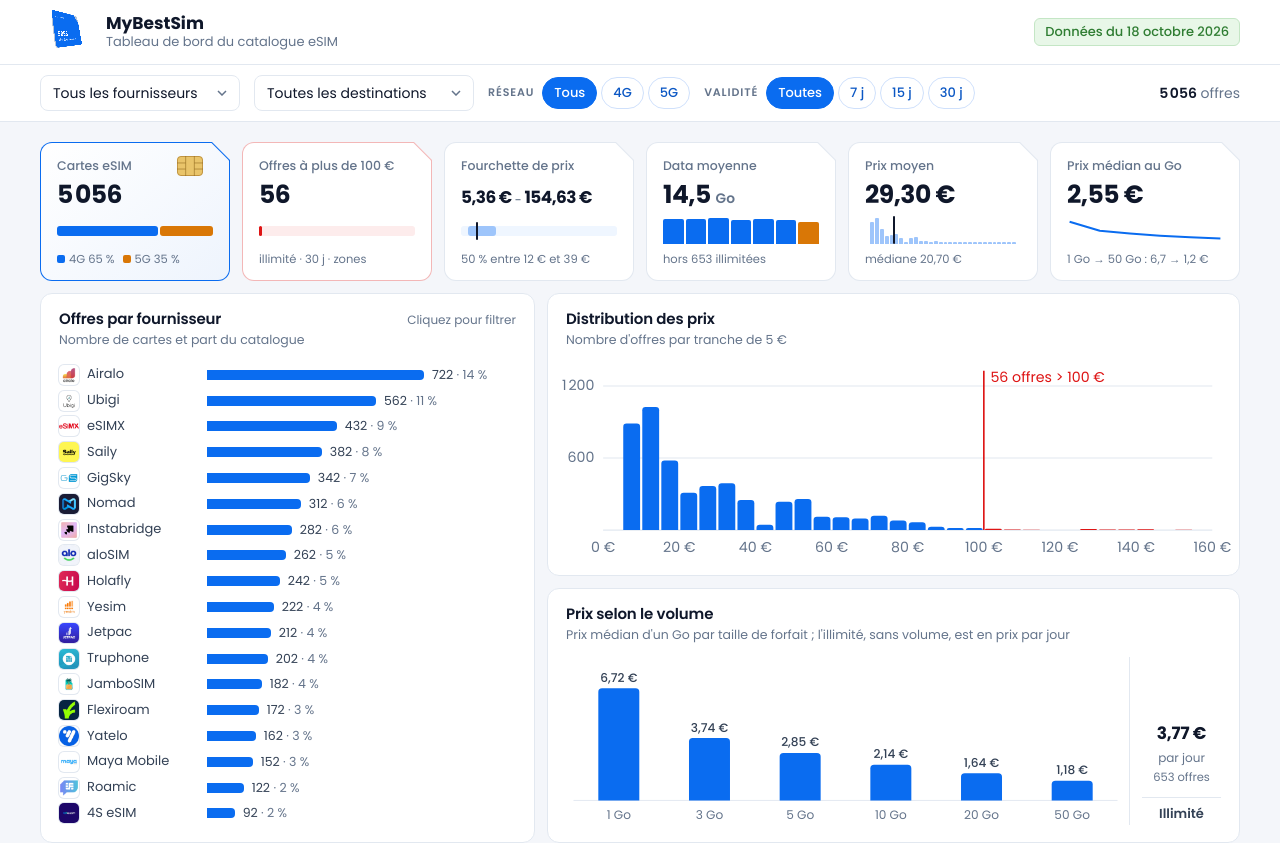
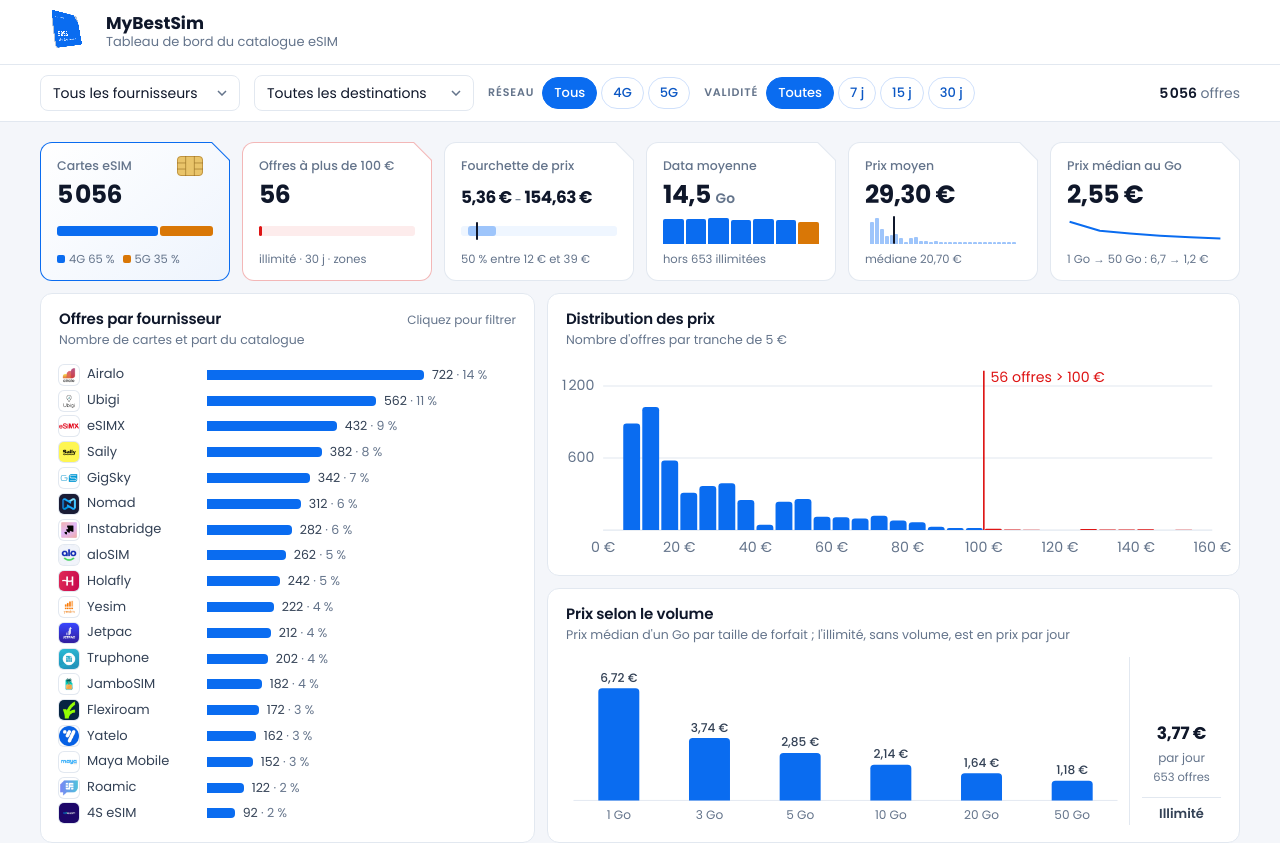
Before and after one commit to acanavat/mybestsim-dashboard, a Next.js app: page / in a window 1280 px wide. Shown: the top 843 px of the page. Built offline with nearby package versions, Linux system fonts and the light colour scheme.

Commit message:
Retrait du badge de date d'import dans le bandeau

```diff
--- a/src/app/globals.css
+++ b/src/app/globals.css
@@ -49,10 +49,6 @@
 .brand { display: flex; align-items: center; gap: 14px; min-width: 0; }
 .brand b { display: block; font-size: 17px; font-weight: 700; line-height: 1.2; }
 .brand span { display: block; font-size: 13px; color: var(--muted); line-height: 1.3; }
-.stamp {
-  font-size: 13px; font-weight: 500; color: var(--green-ink); background: var(--green-wash);
-  border: 1px solid #c4e6c5; border-radius: 6px; padding: 3px 10px; white-space: nowrap;
-}
 
 /* ---------- Carte SIM 3D (logo animé du bandeau) ---------- */
 .sim-stage { position: relative; height: 300px; perspective: 1100px; display: grid; place-items: center; }
@@ -314,7 +310,6 @@
   body { font-size: 14px; }
   .appbar .wrap { height: 58px; }
   .brand span { display: none; }
-  .stamp { font-size: 12px; }
   .toolbar { position: static; }
   label.field { flex: 1 1 100%; }
   .select { width: 100%; }
--- a/src/components/Dashboard.tsx
+++ b/src/components/Dashboard.tsx
@@ -34,9 +34,6 @@
 const collator = new Intl.Collator('fr');
 const providerOptions = providers.map((name, id) => ({ id, name })).sort((a, b) => collator.compare(a.name, b.name));
 const destinationOptions = destinations.map((d, id) => ({ id, ...d })).sort((a, b) => collator.compare(a.name, b.name));
-const importDate = new Intl.DateTimeFormat('fr-FR', { day: 'numeric', month: 'long', year: 'numeric', timeZone: 'Europe/Paris' }).format(
-  new Date(meta.generatedAt),
-);
 
 type SortKey = 'count' | 'avgPrice' | 'medianPerGb' | 'share5g' | 'shareTopUp' | 'shareUnlimited';
 const COLUMNS: { key: SortKey; label: string; asc?: boolean }[] = [
@@ -125,10 +122,6 @@
               <span>Tableau de bord du catalogue eSIM</span>
             </div>
           </div>
-          <span className="stamp">
-            <span className="hide-sm">Données du </span>
-            {importDate}
-          </span>
         </div>
       </header>
 
```
Also changed, not shown: src/data/catalog.json.
